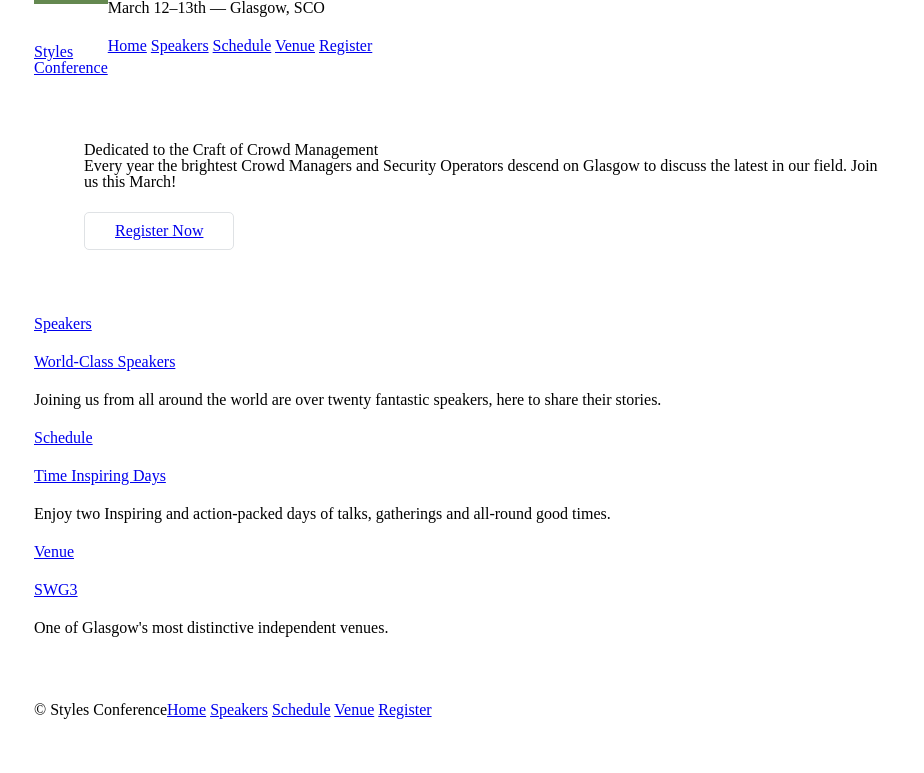
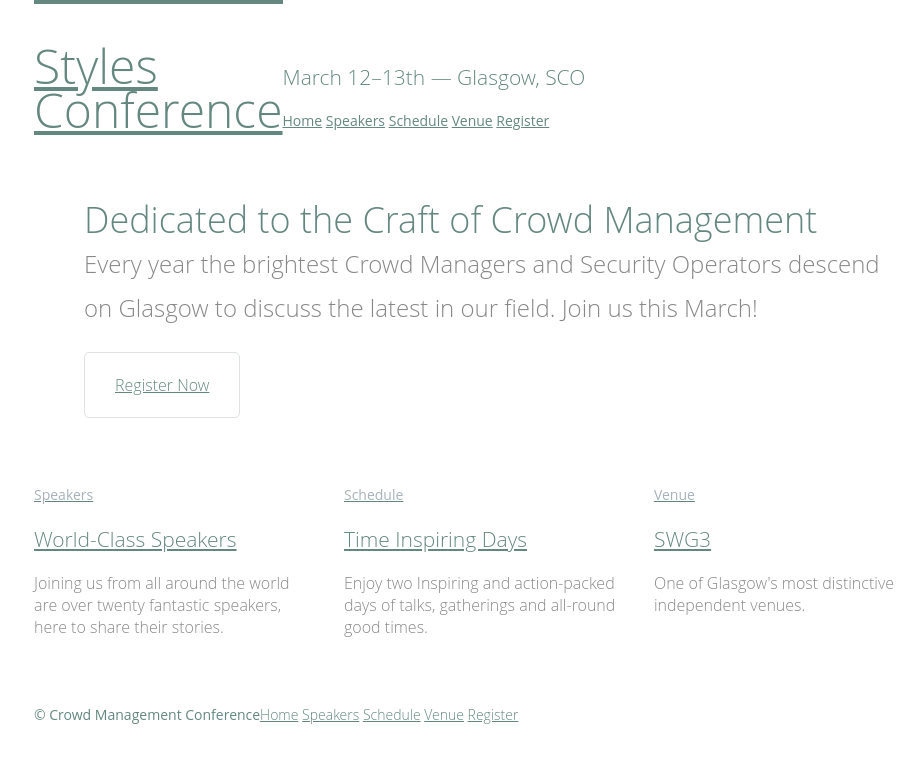
Before and after one commit to Pushss/100-Devs, a plain HTML site: page Class 02/Shay Howe/index.html in a window 1280 px wide. Shown: the whole page, without its empty margins (156-1080 px from the left). Drawn offline with Linux system fonts and the light colour scheme.

Commit message:
Chapter 6 first push

```diff
--- a/Class 02/Shay Howe/assets/stylesheets/main.css
+++ b/Class 02/Shay Howe/assets/stylesheets/main.css
@@ -1,6 +1,5 @@
-/* http://meyerweb.com/eric/tools/css/reset/
-   v2.0 | 20110126
-   License: none (public domain)
+/*
+Browser Reset
 */
 
 html, body, div, span, applet, object, iframe,
@@ -22,6 +21,12 @@ time, mark, audio, video {
   font-size: 100%;
   font: inherit;
   vertical-align: baseline;
+}
+strong{
+  font-weight: 400;
+}
+cite, em{
+  font-style: italic;
 }
 /* HTML5 display-role reset for older browsers */
 article, aside, details, figcaption, figure,
@@ -60,11 +65,31 @@ table {
      -moz-box-sizing: border-box;
           box-sizing: border-box;
 }
+.container,
+.grid {
+  margin: 0 auto;
+  width: 960px;
+}
 .container {
-  margin: 0 auto;
   padding-left: 30px;
   padding-right: 30px;
-  width: 960px;
+}
+.grid,
+.col-1-3,
+.col-2-3 {
+  padding-left: 15px;
+  padding-right: 15px;
+}
+.col-1-3,
+.col-2-3  {
+  display: inline-block;
+  vertical-align: top;
+}
+.col-1-3 {
+  width: 33.33%;
+}
+.col-2-3 {
+  width: 66.66%;
 }
 
 /*
@@ -76,7 +101,16 @@ table {
 h1, h3, h4, h5, p {
   margin-bottom: 22px;
 }
-
+.tagline {
+  margin: 66px 0 22px 0;
+}
+.primary-nav {
+  font-size: 14px;
+  font-weight: 400;
+}
+.teaser a:hover h3 {
+  color: #a9b2b9;
+}
 /*
   ========================================
   Buttons
@@ -100,7 +134,14 @@ h1, h3, h4, h5, p {
 */
 
 .hero {
+  line-height: 44px;
   padding: 22px 80px 66px 80px;
+}
+.hero h2 {
+  font-size: 36px;
+}
+.hero p {
+  font-size: 24px;
 }
 
 /*
@@ -127,9 +168,11 @@ Primary Header
 */
 
 .logo{
+  border-top: 4px solid #648880;
   float: left;
+  font-size: 48px;
+  line-height: 44px;
   padding: 40px 0 22px 0;
-  border-top: 4px solid #648850;
 }
 /*
 ========================================
@@ -137,10 +180,57 @@ Primary Footer
 ========================================
 */
 
-.primary-footer small{
-  float: left;
-}
-.primary-footer{
+.primary-footer {
+  color: #648880;
+  font-size: 14px;
   padding-bottom: 44px;
   padding-top: 44px;
 }
+.primary-footer small {
+  float: left;
+  font-weight: 400;
+}
+/*
+=========================================
+Custom Styles
+=========================================
+*/
+
+body {
+ color: #888;
+ font: 300 16px/22px "Open Sans", "Helvetica Neue", Helvetica, Arial, sans-serif;
+}
+h1, h2, h3, h4{
+  color: #648880;
+}
+h1{
+  font-size: 36px;
+  line-height: 44px;
+}
+h2{
+  font-size: 24px;
+  line-height: 44px;
+}
+h3{
+  font-size: 21px;
+}
+h4{
+  font-size: 18px;
+}
+h5{
+  color: #a9b2b9;
+  font-size: 14px;
+  font-weight: 400;
+}
+/*
+=========================================
+Links
+=========================================
+*/
+
+a:hover{
+  color: #a9b2b9;
+}
+a{
+  color: #648880
+}
--- a/Class 02/Shay Howe/index.html
+++ b/Class 02/Shay Howe/index.html
@@ -5,15 +5,18 @@
         <meta name="viewport" content="width=device-width, initial-scale=1.0" />
         <meta http-equiv="X-UA-Compatible" content="ie=edge" />
         <link rel="stylesheet" href="assets\stylesheets\main.css" />
-        <title>Styles Conference</title>
+        <title>Crowd Management Conference</title>
     </head>
     <body>
+
+        <!-- Header -->
+
         <header class="container group">
             <h1 class="logo">
                 <a href="index.html">Styles <br> Conference</a>
             </h1>
-            <h3>March 12&ndash;13th &mdash; Glasgow, SCO</h3>
-            <nav>
+            <h3 class="tagline">March 12&ndash;13th &mdash; Glasgow, SCO</h3>
+            <nav class="primary-nav">
                 <a href="index.html">Home</a>
                 <a href="speakers.html">Speakers</a>
                 <a href="schedule.html">Schedule</a>
@@ -21,34 +24,55 @@
                 <a href="register.html">Register</a>
             </nav>
         </header>
+
+        <!-- Hero -->
+
         <section class="hero container">
             <h2>Dedicated to the Craft of Crowd Management</h2>
             <p>Every year the brightest Crowd Managers and Security Operators descend on Glasgow to discuss the latest in our field. Join us this March!</p>
             <a class="btn btn-alt" href="register.html">Register Now</a>
         </section>
-        <section class="container">
+
+        <!-- Teasers -->
+
+        <section class="grid">
+
+            <!-- Speakers -->
+
+            <section class="teaser col-1-3">
                 <a href="speakers.html">
                     <h5>Speakers</h5>
                     <h3>World-Class Speakers</h3>
                 </a>
                 <p>Joining us from all around the world are over twenty fantastic speakers, here to share their stories.</p>
-        </section>
-        <section class="container">
+            </section><!--
+
+                Schedule
+
+            --><section class="teaser col-1-3">
                 <a href="schedule.html">
                     <h5>Schedule</h5>
                     <h3>Time Inspiring Days</h3>
                 </a>
                 <p>Enjoy two Inspiring and action-packed days of talks, gatherings and all-round good times.</p>
-        </section>
-        <section class="container">
+            </section><!--
+
+                Venue
+
+            --><section class="teaser col-1-3">
                 <a href="venue.html">
                     <h5>Venue</h5>
                     <h3>SWG3</h3>
                 </a>
                 <p>One of Glasgow's most distinctive independent venues.</p>
             </section>
+
+        </section>
+
+        <!-- Footer -->
+
         <footer class="primary-footer container group">
-            <small>&copy; Styles Conference</small>
+            <small>&copy; Crowd Management Conference</small>
             <nav>
                 <a href="index.html">Home</a>
                 <a href="speakers.html">Speakers</a>
```
Also changed, not shown: Class 02/Shay Howe/register.html (+2 -2 lines), Class 02/Shay Howe/schedule.html (+2 -2 lines), Class 02/Shay Howe/speakers.html (+2 -2 lines), Class 02/Shay Howe/venue.html (+2 -2 lines). Lines whose indentation alone changed are shown as unchanged.
